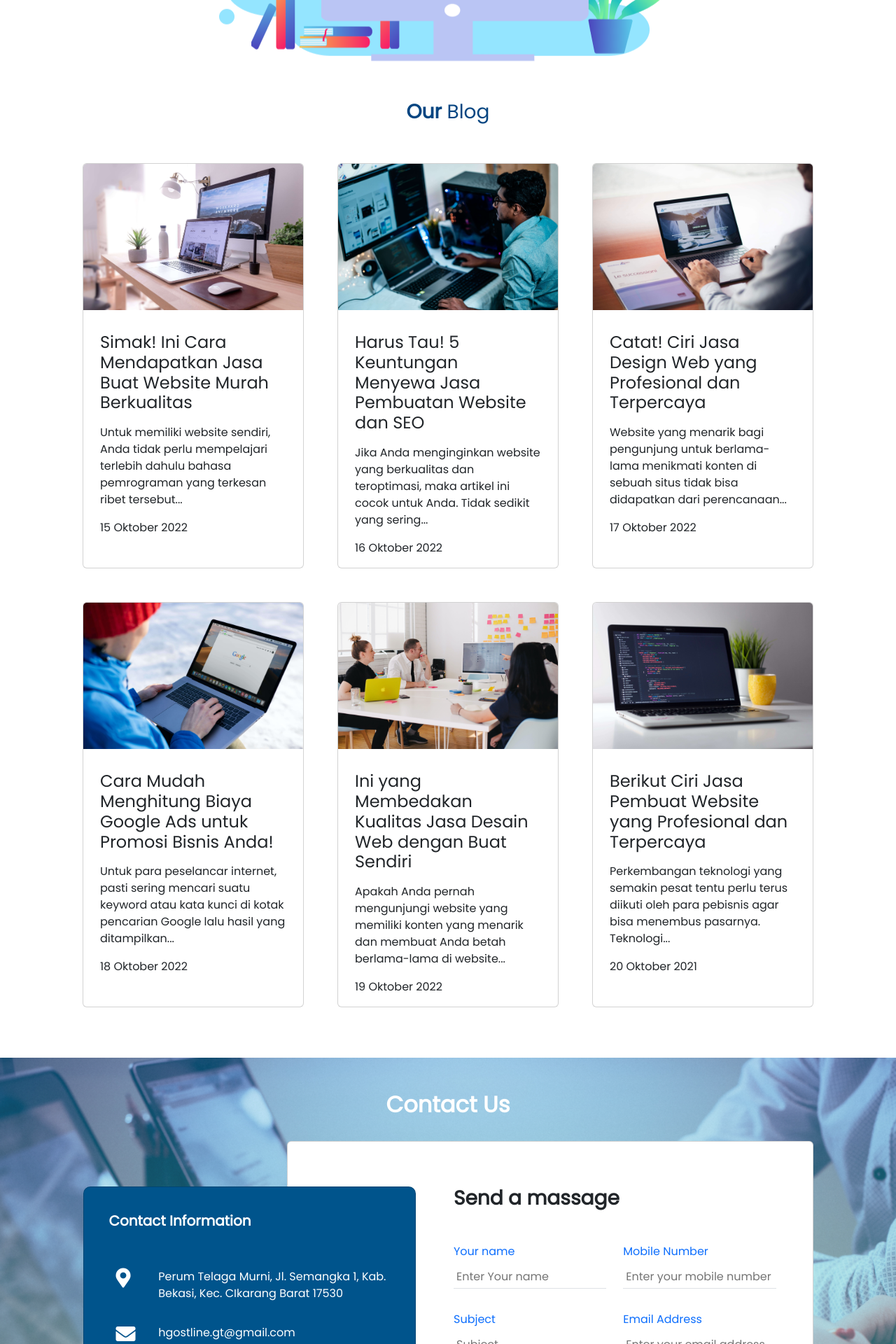
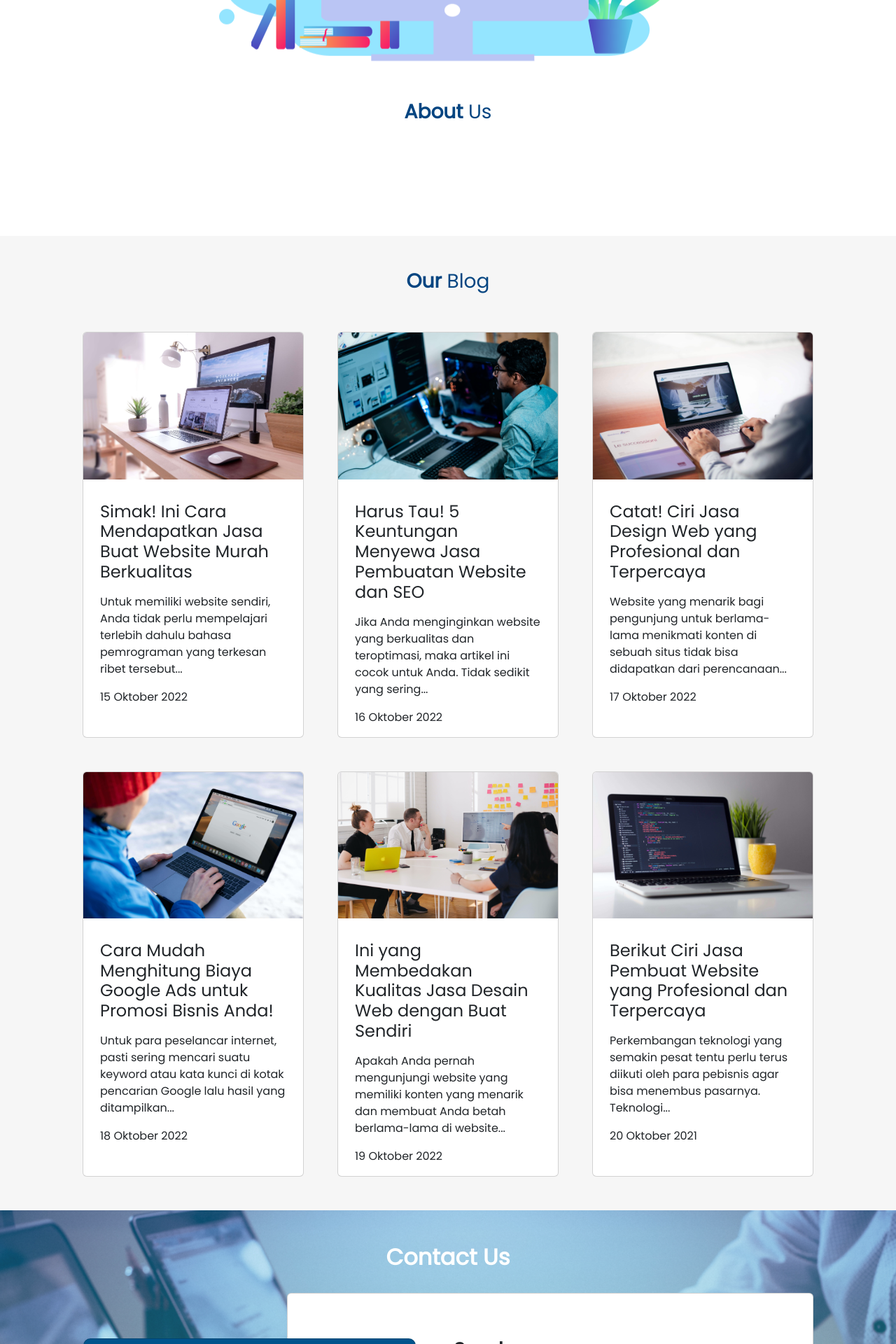
Before and after one commit to agilhz/kwh, a PHP site: page /index.html in a window 1280 px wide. Shown: the part 691-2611 px from the top of the page at 70% size. Run offline with PHP 8.4, Linux system fonts and the light colour scheme; some libraries are stand-ins or nearby versions.

Commit message:
update terbaru

```diff
--- a/css/style.css
+++ b/css/style.css
@@ -110,7 +110,7 @@
     margin-top: -350px !important;
   }
   .jumbotron .display {
-    margin-top: 400px !important;
+    margin-top: 390px !important;
   }
   .jumbotron .display h1 {
     font-size: 70px;
@@ -245,6 +245,10 @@
 }
 
 /* ======= blog  ================================ */
+.blog {
+  background-color: #f6f6f6;
+}
+
 .blog .card:hover {
   box-shadow: 0px 14px 38px -9px rgba(0, 0, 0, 0.3), -1px 6px 18px -201px rgba(0, 0, 0, 0.22);
   transition: all 0.5s;
--- a/index.html
+++ b/index.html
@@ -150,8 +150,27 @@
         </div>
       </section>
 
+      <!-- about ============================================================================= -->
+      <section id="about">
+        <div class="p-5 text-white text-center">
+          <div class="container py-5">
+            <div class="row">
+              <div class="col-12 mt-5 title">
+                <h2>About <span>Us</span></h2>
+              </div>
+              <div class="row row-cols-1 row-cols-md-2">
+                <div class="col">
+                  <h1></h1>
+                </div>
+                <div class="col"></div>
+              </div>
+            </div>
+          </div>
+        </div>
+      </section>
+
       <!-- blog ============================================================================= -->
-      <section class="blog mt-5 pt-5 pb-5" id="blog">
+      <section class="blog mt-5 pb-5" id="blog">
         <div class="container">
           <div class="row text-center d-flex justify-content-center">
             <div class="col-12 mt-5 title">
@@ -224,7 +243,7 @@
       </section>
 
       <!-- contact ============================================================================= -->
-      <section class="kontak mt-4" id="kontak">
+      <section class="kontak" id="kontak">
         <div class="container p-3 p-sm-0">
           <div class="row">
             <div class="col-12">
@@ -269,31 +288,31 @@
                 <div class="card-body">
                   <div class="row justify-content-end">
                     <div class="col-lg-9 p-5">
-                      <form action="">
+                      <form action="https://formspree.io/f/mknevylp" method="POST">
                         <h3 class="fw-bold mb-5">Send a massage</h3>
                         <div class="row">
                           <div class="col-md-6 mb-3">
                             <label for="name" class="form-label text-primary">Your name</label>
-                            <input type="text" class="w-100 border-0 border-bottom mb-3 p-1" placeholder="Enter Your name" id="name" />
+                            <input type="text" class="w-100 border-0 border-bottom mb-3 p-1" placeholder="Enter Your name" id="name" name="name" />
                           </div>
                           <div class="col-md-6 mb-3">
                             <label for="number" class="form-label text-primary">Mobile Number</label>
-                            <input type="text" class="w-100 border-0 border-bottom mb-3 p-1" placeholder="Enter your mobile number" id="number" />
+                            <input type="text" class="w-100 border-0 border-bottom mb-3 p-1" placeholder="Enter your mobile number" id="number" name="number" />
                           </div>
                           <div class="col-md-6 mb-3">
                             <label for="subject" class="form-label text-primary">Subject</label>
-                            <input type="text" class="w-100 border-0 border-bottom mb-3 p-1" placeholder="Subject..." id="subject" />
+                            <input type="text" class="w-100 border-0 border-bottom mb-3 p-1" placeholder="Subject..." id="subject" name="subject" />
                           </div>
                           <div class="col-md-6 mb-3">
                             <label for="email" class="form-label text-primary">Email Address</label>
-                            <input type="text" class="w-100 border-0 border-bottom mb-3 p-1" placeholder="Enter your email address" id="email" />
+                            <input type="text" class="w-100 border-0 border-bottom mb-3 p-1" placeholder="Enter your email address" id="email" name="email" />
                           </div>
                         </div>
                         <div class="col-12 mb-3">
-                          <label for="massage" class="form-label text-primary">Write your massage here...</label>
-                          <textarea class="w-100 border-0 border-bottom mb-4 p-1" id="massage" placeholder="write your massage" rows="1"></textarea>
+                          <label for="message" class="form-label text-primary">Write your message here...</label>
+                          <textarea class="w-100 border-0 border-bottom mb-4 p-1" id="massage" placeholder="write your massage" rows="1" name="message"></textarea>
                         </div>
-                        <button type="submit" class="btn btn-primary rounded-1">Send massage</button>
+                        <button type="submit" class="btn btn-primary rounded-1">Send message</button>
                       </form>
                     </div>
                   </div>
@@ -306,7 +325,7 @@
     </main>
 
     <footer>
-      <section id="about">
+      <section id="">
         <div class="container my-5">
           <div class="row">
             <div class="col-lg-3 mt-3">
```
